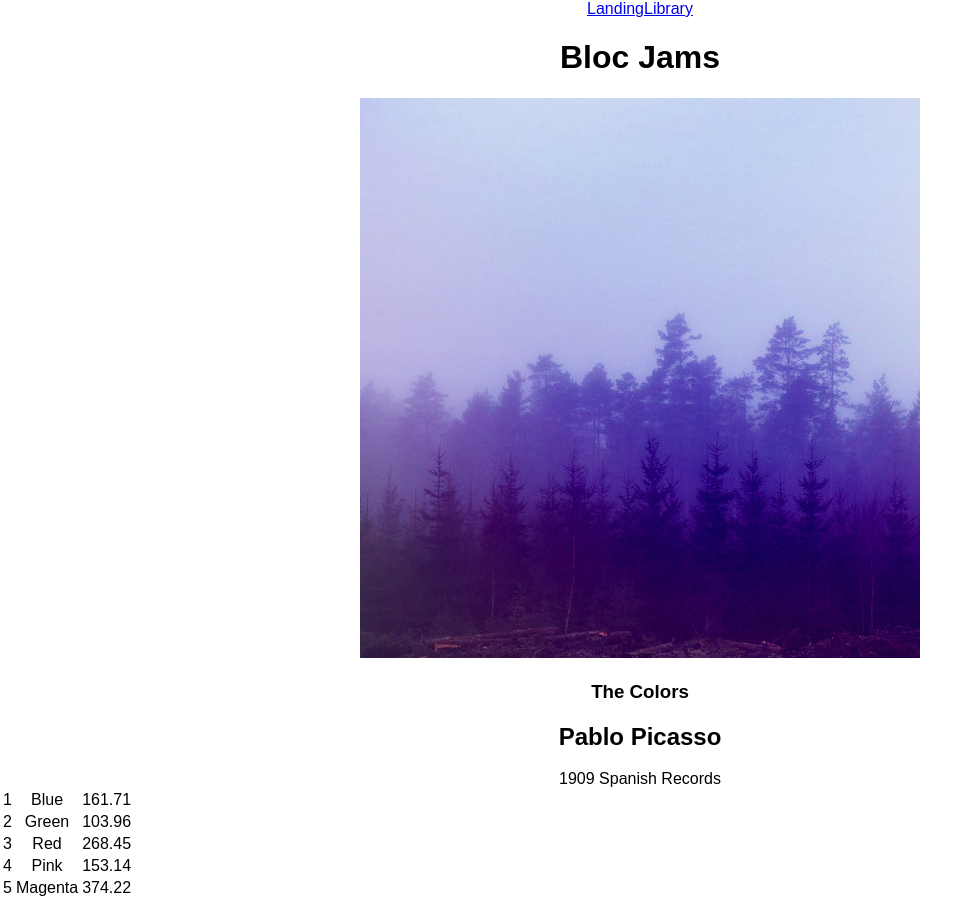
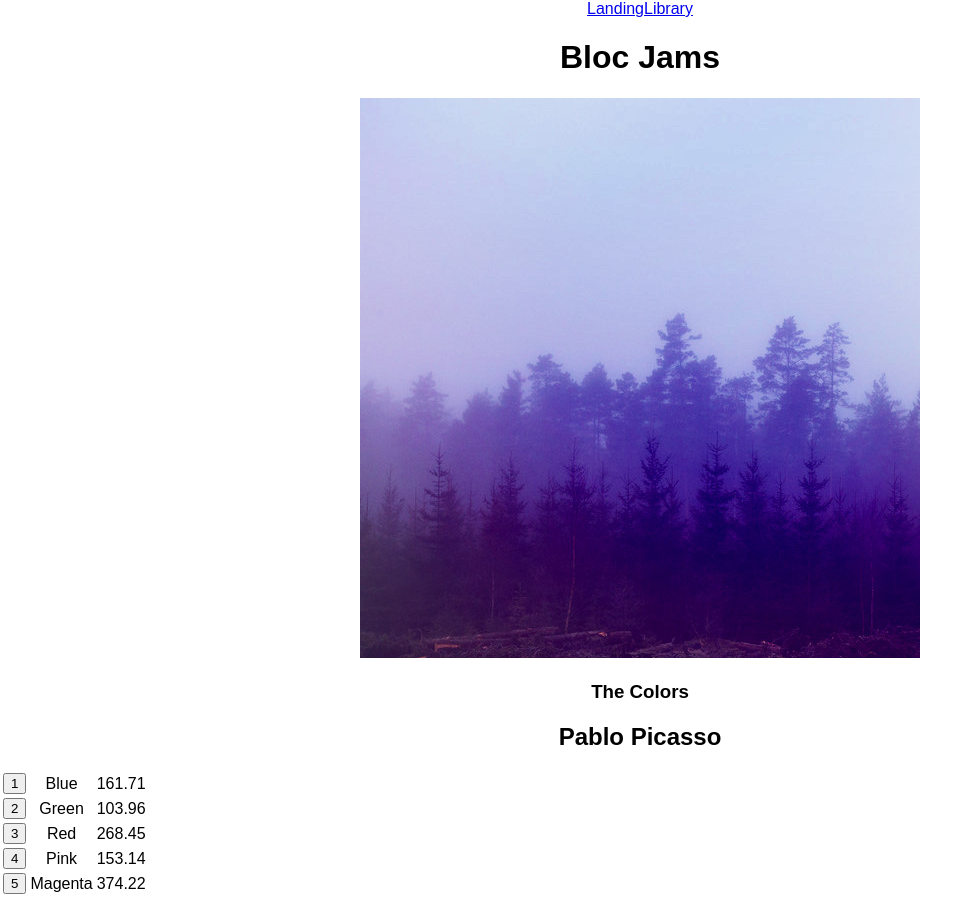
Before and after one commit to ConradPacesa/bloc-jams-react, a React (Create React App) app: page /album/the-colors in a window 1280 px wide. Shown: the whole page, without its empty margins (0-980 px from the left). Built offline with nearby package versions, Linux system fonts and the light colour scheme.

Commit message:
Added play/pause to album view

```diff
--- a/src/components/Album.js
+++ b/src/components/Album.js
@@ -10,11 +10,39 @@
     });
 
     this.state = {
-      album: album
+      album: album,
+      currentSong: album.songs[0],
+      isPlaying: false
     };
+
+    this.audioElement = document.createElement('audio');
+    this.audioElement.src = album.songs[0].audioSrc;
   }
 
+  play() {
+    this.audioElement.play();
+    this.setState({ isPlaying: true });
+  }
 
+  pause() {
+    this.audioElement.pause();
+    this.setState({ isPlaying: false });
+  }
+
+  setSong(song) {
+    this.audioElement.src = song.audioSrc;
+    this.setState({ currentSong: song });
+  }
+
+  handleSongClick(song) {
+    const isSameSong = this.state.currentSong === song;
+    if (this.state.isPlaying && isSameSong) {
+      this.pause();
+    } else {
+      if (!isSameSong) { this.setSong(song); }
+      this.play();
+    }
+  }
 
   render() {
     return (
@@ -24,7 +52,7 @@
           <div className="album-details">
             <h1 id="album-title">{this.state.album.title}</h1>
             <h2 className="artist">{this.state.album.artist}</h2>
-            <div id="release-info">{this.state.album.releaseInfo}</div>
+            <div id="release-info">{this.state.album.year} {this.state.album.label}</div>
           </div>
         </section>
         <table id="song-list">
@@ -34,15 +62,19 @@
              <col id="song-duration-column" />
            </colgroup>
            <tbody>
-             {
-               this.state.album.songs.map( (song, index) =>
-                <tr>
-                  <td className="song-item-number">{index + 1}</td>
-                  <td className="song-item-title">{song.title}</td>
-                  <td className="song-item-duration">{song.duration}</td>
+             {this.state.album.songs.map( (song, index) =>
+                <tr className="song" key={index} onClick={() => this.handleSongClick(song)} >
+                  <td className="song-actions">
+                    <button>
+                      <span className="song-number">{index+1}</span>
+                      <span className="ion-play"></span>
+                      <span className="ion-pause"></span>
+                    </button>
+                  </td>
+                  <td className="song-title">{song.title}</td>
+                  <td className="song-duration">{song.duration}</td>
                 </tr>
-              )
-             }
+              )}
            </tbody>
          </table>
       </section>
```
